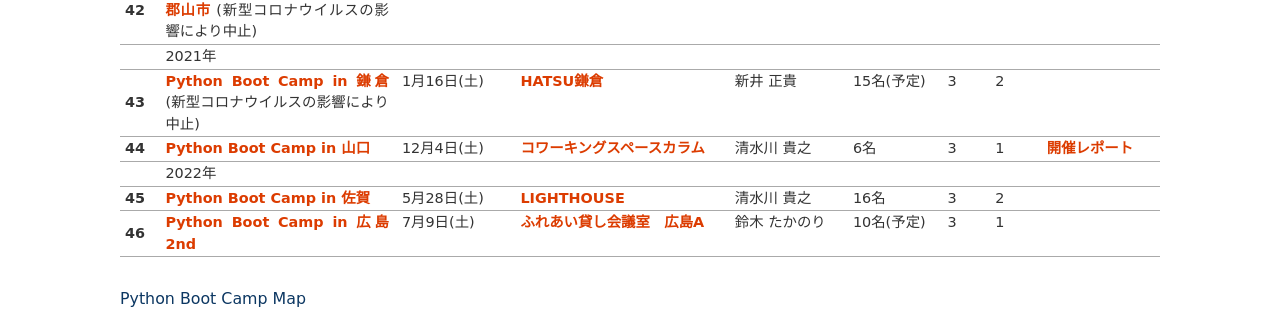
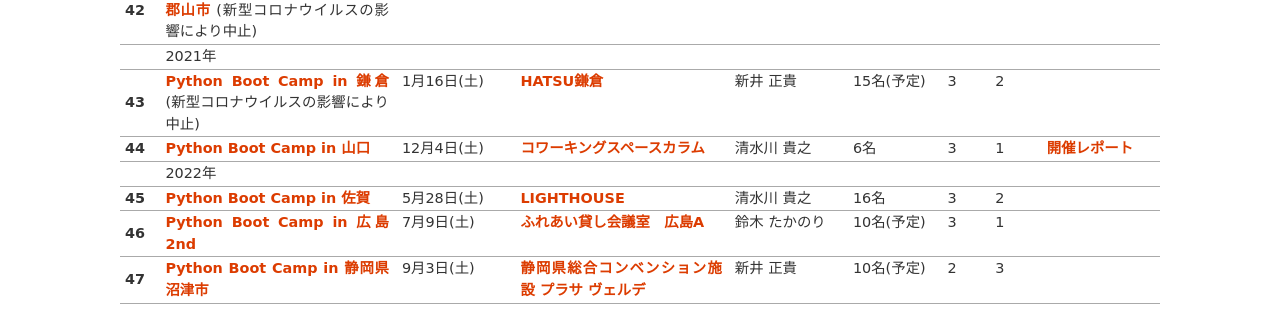
Before and after one commit to pyconjp/www.pycon.jp, a Sphinx documentation site: the page built from source/support/bootcamp.rst, in a window 1280 px wide and 900 px high, scrolled down 3878 px, cut to the strip 0-323 px from the top of the window. Built offline with Sphinx 7.4.7, drawn with Linux system fonts in a browser that asks for light colours.

Commit message:
add pycamp shizuoka numazu-shi

```diff
--- a/source/support/bootcamp.rst
+++ b/source/support/bootcamp.rst
@@ -58,7 +58,7 @@
      - **茨城**、**栃木**、**群馬**、**埼玉**、**千葉**、東京、**神奈川** (2)
      - 6/7
    * - 中部
-     - **山梨**、**長野** (2)、**新潟**、富山、**石川**、**福井**、**静岡** (2)、**愛知**、**岐阜**
+     - **山梨**、**長野** (2)、**新潟**、富山、**石川**、**福井**、**静岡** (3)、**愛知**、**岐阜**
      - 8/9
    * - 近畿
      - 三重、滋賀、**京都** (2)、**大阪**、**兵庫**、奈良、**和歌山**
@@ -613,6 +613,15 @@
      - 3
      - 1
      -
+   * - 47
+     - `Python Boot Camp in 静岡県沼津市 <https://pyconjp.connpass.com/event/251468/>`__
+     - 9月3日(土)
+     - `静岡県総合コンベンション施設 プラサ ヴェルデ <https://www.plazaverde.jp/>`_
+     - 新井 正貴
+     - 10名(予定)
+     - 2
+     - 3
+     -
 
 Python Boot Camp Map
 --------------------
```
